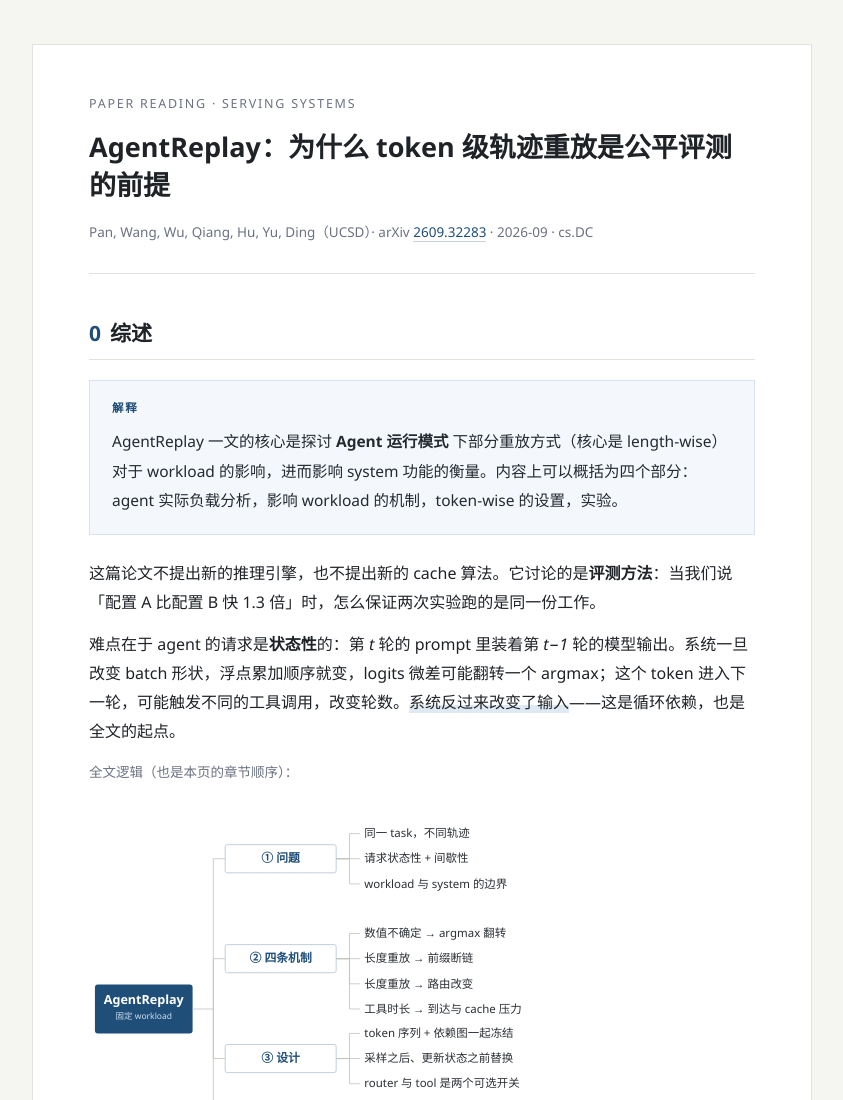
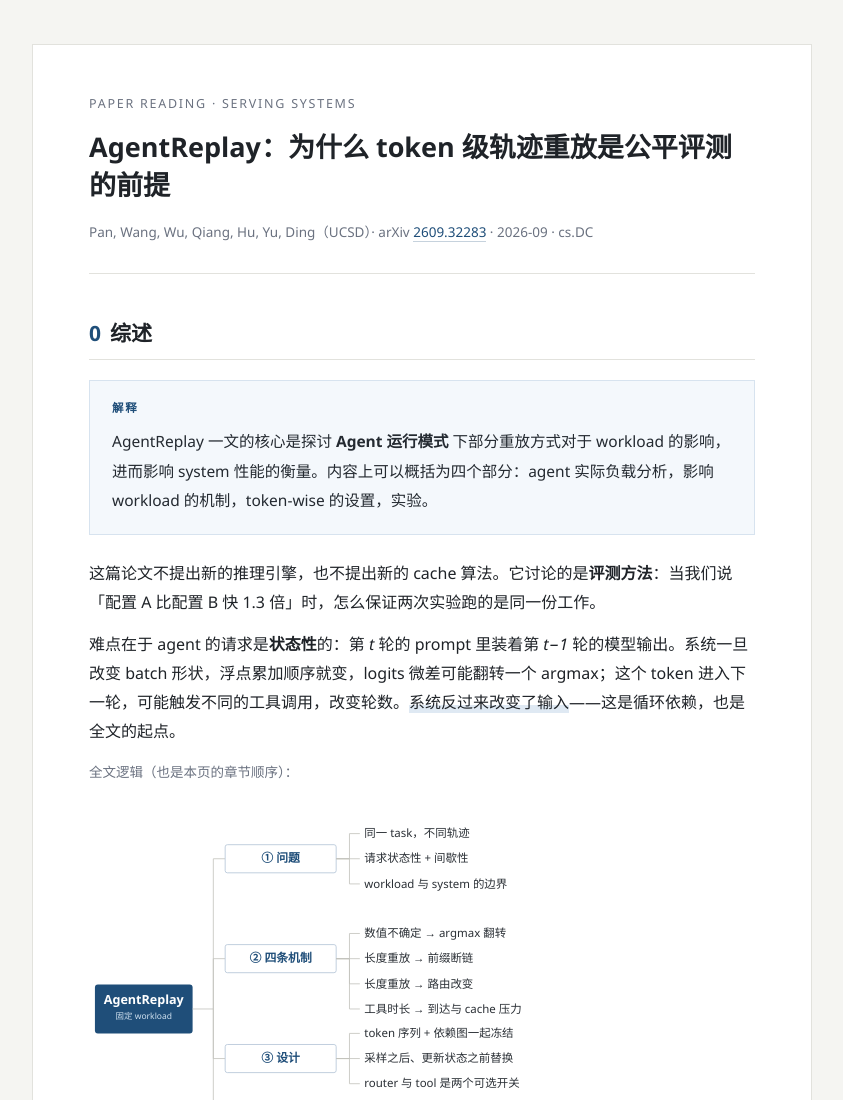
Before and after one commit to hoyoueee/todo_11.12, a plain HTML site: page index.html in a window 1280 px wide. Shown: the top 1100 px of the page, without its empty margins (218-1061 px from the left). Drawn offline with Linux system fonts and the light colour scheme.

Commit message:
Update index.html

```diff
--- a/index.html
+++ b/index.html
@@ -108,7 +108,7 @@
 
 <div class="abstract">
   <p class="cap">解释</p>
-  <p>AgentReplay 一文的核心是探讨 <b>Agent 运行模式</b> 下部分重放方式（核心是 length-wise）对于 workload 的影响，进而影响 system 功能的衡量。内容上可以概括为四个部分：agent 实际负载分析，影响 workload 的机制，token-wise 的设置，实验。</p>
+  <p>AgentReplay 一文的核心是探讨 <b>Agent 运行模式</b> 下部分重放方式对于 workload 的影响，进而影响 system 性能的衡量。内容上可以概括为四个部分：agent 实际负载分析，影响 workload 的机制，token-wise 的设置，实验。</p>
 </div>
 
 <p>
```
